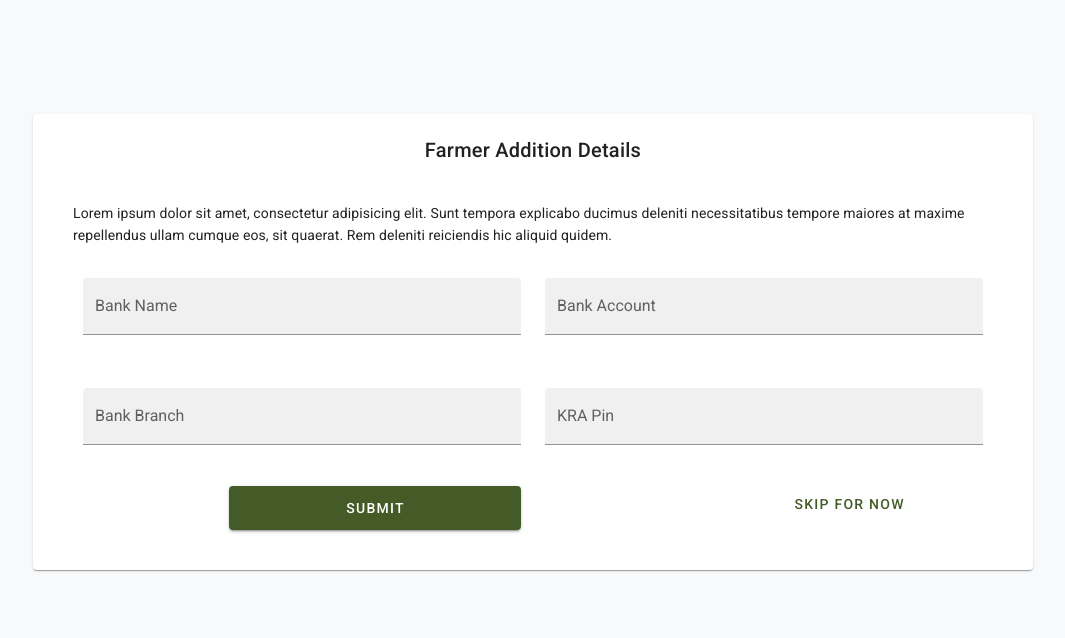
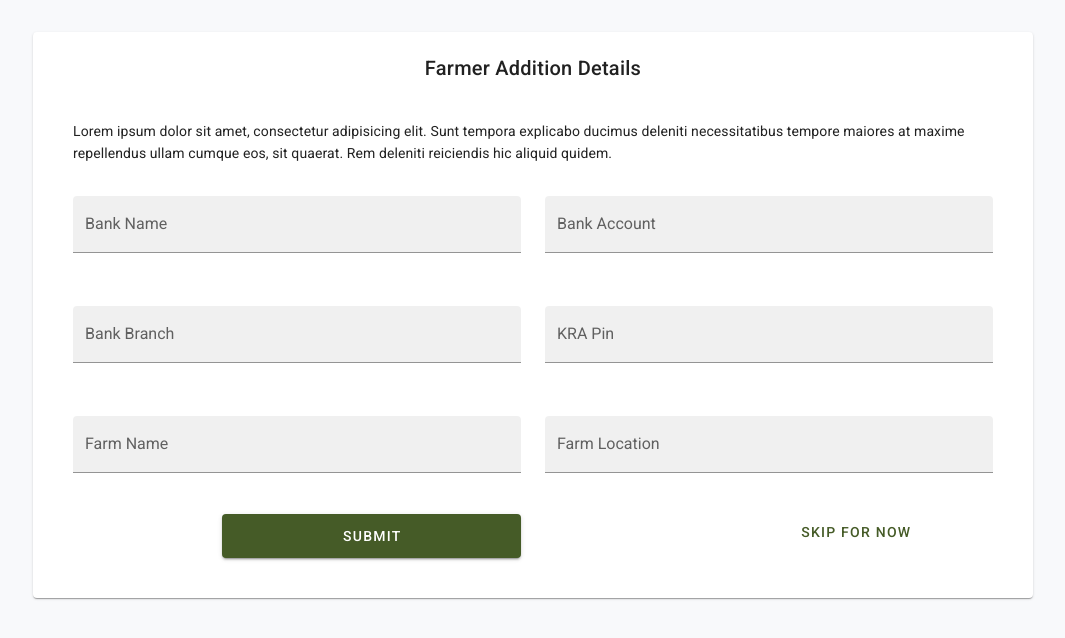
Before and after one commit to peterchege/armu, a Vue app: page /farmer-details in a window 1280 px wide. Shown: the part 160-798 px from the top of the page, without its empty margins (107-1172 px from the left). Built offline with nearby package versions, Linux system fonts and the light colour scheme.

Commit message:
farm details captured

```diff
--- a/src/views/FarmerAdditionalDetails.vue
+++ b/src/views/FarmerAdditionalDetails.vue
@@ -83,6 +83,32 @@
                                 ></v-text-field>
                                 </v-col>
 
+                                <v-col
+                                cols="12"
+                                md="6"
+                                >
+                                <v-text-field
+                                    v-model="farm"
+                                    :rules="emailRules"
+                                    label="Farm Name"
+                                    required
+                                    filled
+                                ></v-text-field>
+                                </v-col>
+
+                                <v-col
+                                cols="12"
+                                md="6"
+                                >
+                                <v-text-field
+                                    v-model="farmLocation"
+                                    :rules="emailRules"
+                                    label="Farm Location"
+                                    required
+                                    filled
+                                ></v-text-field>
+                                </v-col>
+
 
                             </v-row>
                         </v-container>
```
